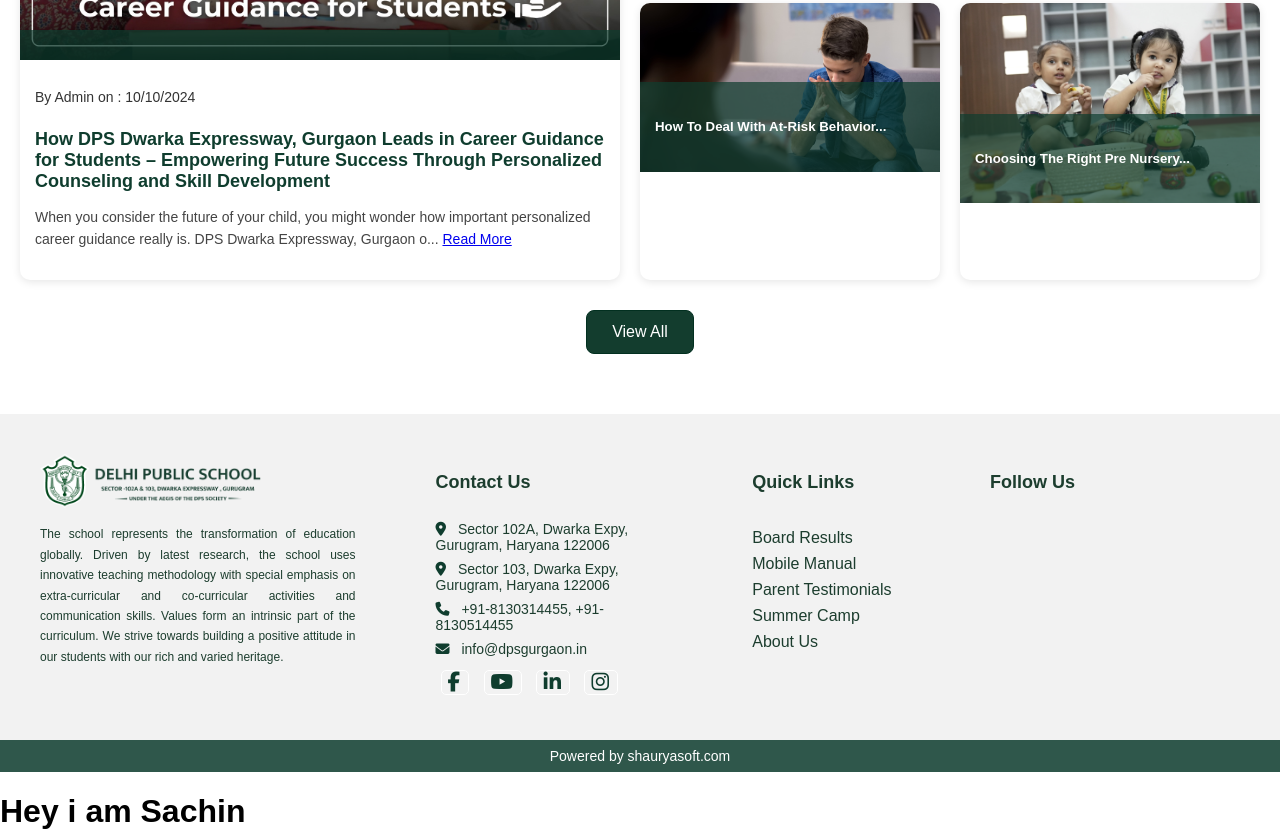
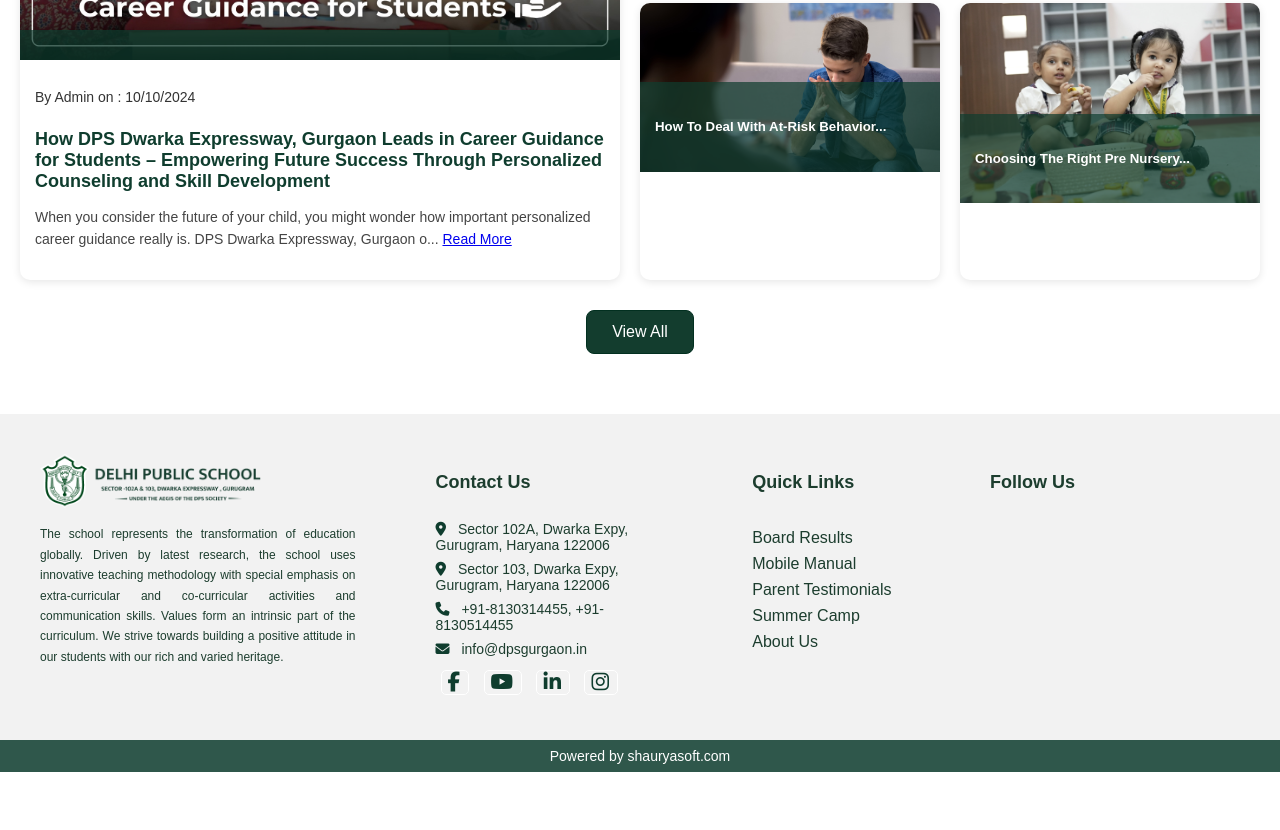
Before and after one commit to SachinMhawar/DPS-WEBSITE, a plain HTML site: page index.html in a window 1280 px wide. Shown: the part 5166-5996 px from the top of the page. After the commit the page ends 5938 px from the top, so only its background shows below. Drawn offline with Linux system fonts and the light colour scheme; grey boxes are pictures that could not be loaded.

```diff
--- a/index.html
+++ b/index.html
@@ -539,7 +539,6 @@
 </div>
 
 
-<h1>Hey i am Sachin</h1>
   <!-- External JavaScript -->
   <script src="js/script.js"></script>
 </body>
```
